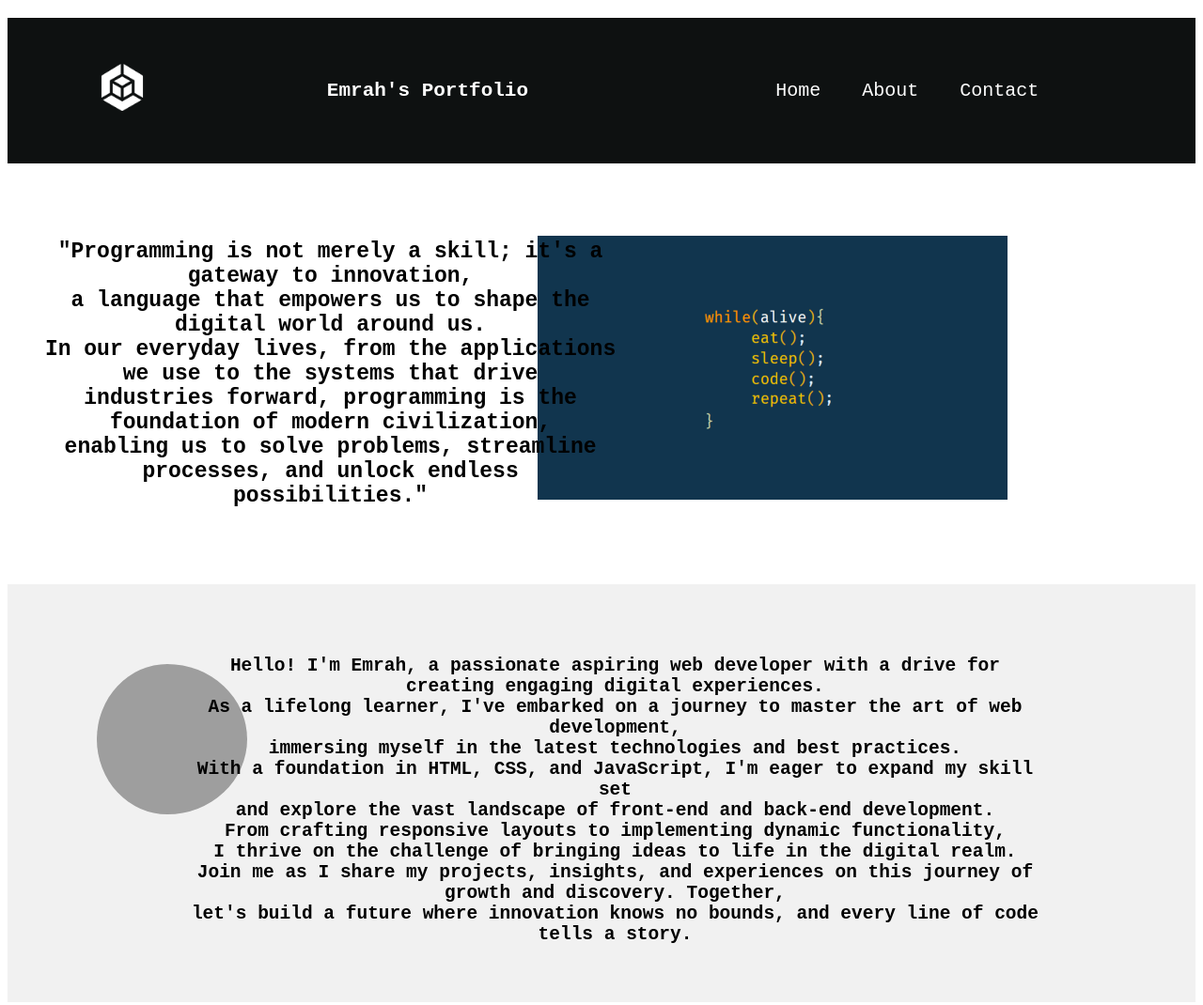
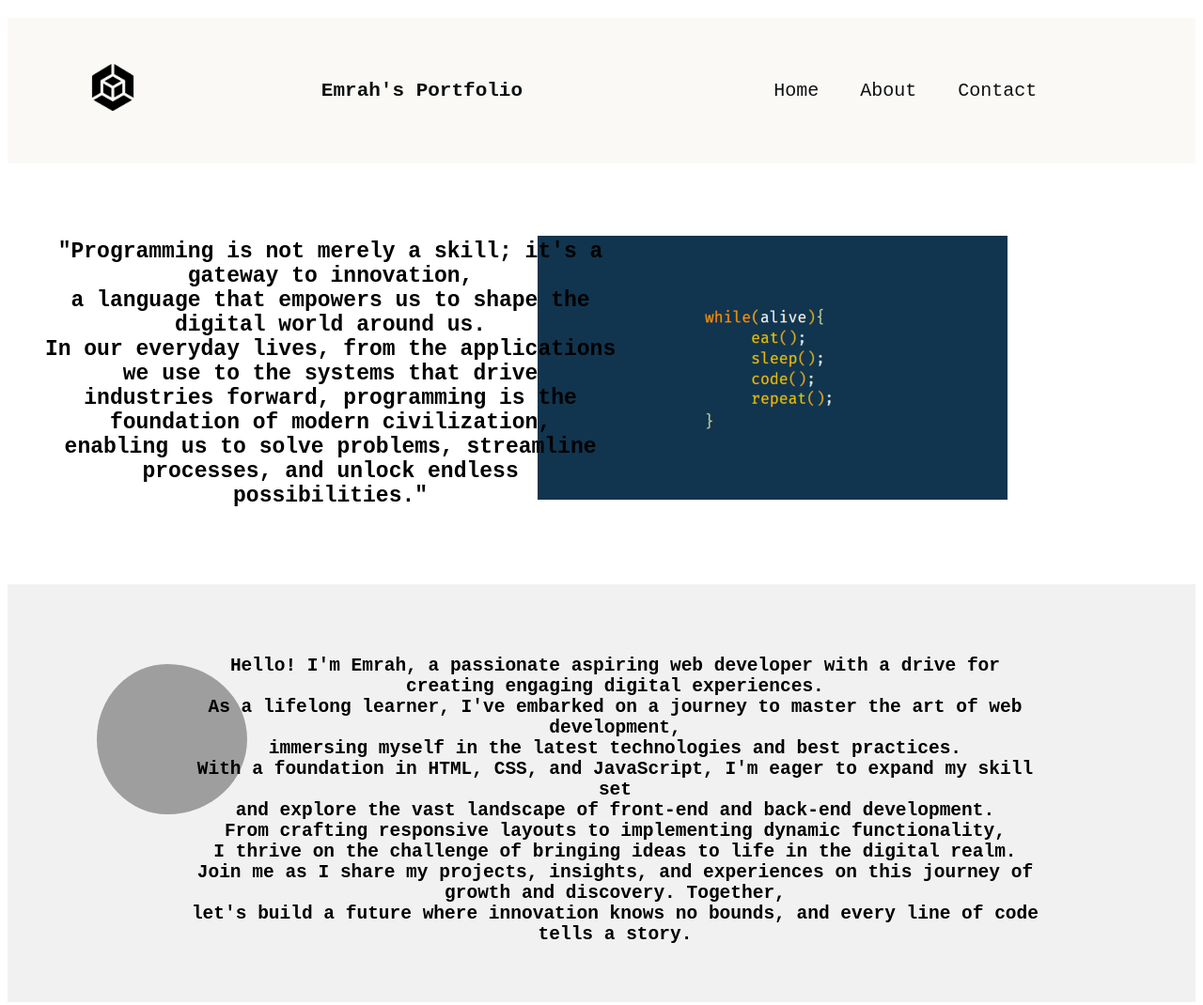
Before and after one commit to emrahhko/Portfolio, a website: page pages/about.html in a window 1280 px wide. Shown: the top 1070 px of the page at 94% size. Drawn offline with Linux system fonts and the light colour scheme; grey boxes are pictures that could not be loaded.

Commit message:
updated the header of the about page on html and css

```diff
--- a/pages/about.html
+++ b/pages/about.html
@@ -13,7 +13,7 @@
     <header>
       <nav class="navigation">
         <a href="../index.html">
-          <img src="../img/abstract-shape (2).png" alt="logo" class="logo"
+          <img src="../img/abstract-shape (1).png" alt="logo" class="logo"
         /></a>
         <h1>Emrah's Portfolio</h1>
         <ul>
--- a/styles/about.css
+++ b/styles/about.css
@@ -17,8 +17,8 @@ header .navigation {
   display: flex;
   justify-content: space-around;
   align-items: center;
-  background-color: #0e1111;
-  color: #fff;
+  background-color: #faf9f6;
+  color: #0e1111;
 }
 
 header h1 {
@@ -28,7 +28,7 @@ header h1 {
 
 a {
   text-decoration: none;
-  color: #fff;
+  color: #0e1111;
   font-family: monospace;
   font-size: 20px;
 }
@@ -47,6 +47,7 @@ a {
 
 .logo {
   width: 50px;
+  margin-left: -12px;
 }
 
 /*       quote section styling     */
```
